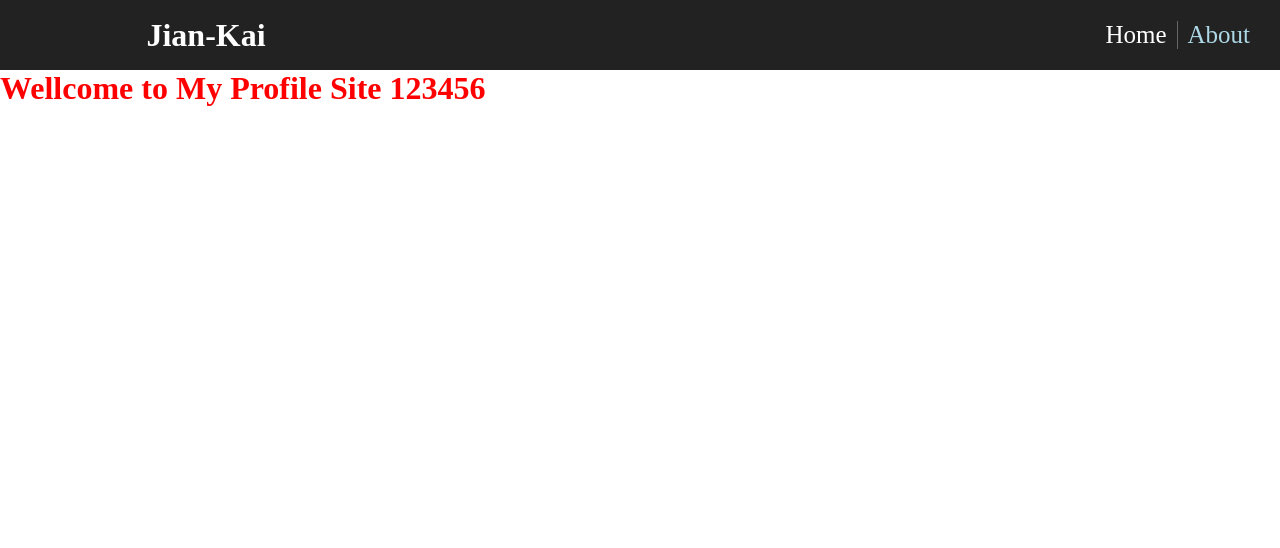
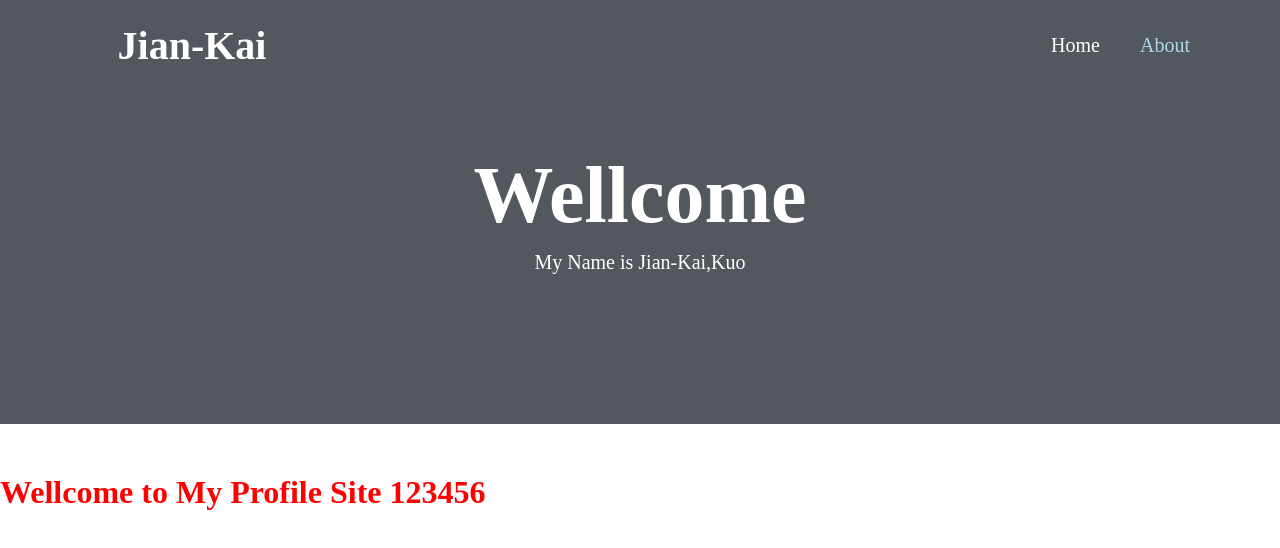
Before and after one commit to Jian-Kai/ProfileProject, a Next.js app: page /index in a window 1280 px wide. Shown: the top 548 px of the page. Built offline with nearby package versions, Linux system fonts and the light colour scheme.

Commit message:
fix style

```diff
--- a/components/Banner/index.tsx
+++ b/components/Banner/index.tsx
@@ -3,10 +3,12 @@ import style from './style.module.scss';
 
 interface I_Banner {
   backImg: string;
+  mainTitle: string;
+  subTitle?: string;
 }
 
 const Index: React.FC<I_Banner> = (props) => {
-  const { backImg } = props;
+  const { backImg, mainTitle, subTitle } = props;
 
   React.useEffect(() => {
     console.log(backImg);
@@ -14,7 +16,10 @@ const Index: React.FC<I_Banner> = (props) => {
   return (
     <header className={style.Banner} style={{ backgroundImage: `url(${backImg})` }}>
       <div className={style.Overlay}></div>
-      <div className={style.Container}></div>
+      <div className={style.Container}>
+        <h1 className="F80">{mainTitle}</h1>
+        <span className="F20">{subTitle}</span>
+      </div>
     </header>
   );
 };
--- a/components/Banner/style.module.scss
+++ b/components/Banner/style.module.scss
@@ -13,13 +13,26 @@
     left: 0;
     height: 100%;
     width: 100%;
-    background-color: #868e96;
+    background-color: #212529;
     opacity: 0.5;
   }
   .Container {
+    position: relative;
     width: 100%;
-    height: 300px;
+    padding: 150px 0;
     margin-right: auto;
     margin-left: auto;
+    z-index: 10;
+    > h1 {
+      text-align: center;
+      color: $white;
+      font-weight: 800;
+      margin-bottom: 10px;
+    }
+    > span {
+      display: block;
+      text-align: center;
+      color: $white;
+    }
   }
 }
--- a/components/NavBar/index.tsx
+++ b/components/NavBar/index.tsx
@@ -13,9 +13,9 @@ const Index: React.FC<I_NavBar> = (props) => {
   const { pathname } = useRouter();
 
   return (
-    <div className={style.NavBar}>
-      <h1 className={style.Title}>{title}</h1>
-      <div className={style.Bar}>
+    <nav className={style.NavBar}>
+      <h1 className={`${style.Title} F40`}>{title}</h1>
+      <div className={`${style.Bar} F20`}>
         {links.map((link, idx) => {
           const active = link.url === pathname ? style.active : '';
           return (
@@ -25,7 +25,7 @@ const Index: React.FC<I_NavBar> = (props) => {
           );
         })}
       </div>
-    </div>
+    </nav>
   );
 };
 
--- a/components/NavBar/style.module.scss
+++ b/components/NavBar/style.module.scss
@@ -1,13 +1,16 @@
 @import '@styles/variables.scss';
 
 .NavBar {
+  position: absolute;
+  z-index: 9333;
+  width: 100%;
   height: 70px;
-  background-color: $darkBackground;
+  background-color: transparent;
   display: grid;
   grid-template-columns: 30% 70%;
   grid-template-areas: 'grid-title grid-bar';
   align-items: center;
-  padding: 0 20px;
+  padding: 10px 0;
 }
 
 .Title {
@@ -20,16 +23,12 @@
   grid-area: grid-bar;
   display: flex;
   justify-content: flex-end;
-  font-size: 25px;
+  padding-right: 70px;
   > a {
     color: $linkColor;
-    padding: 0 10px;
-    border-right: 1px solid $borderColor;
+    padding: 10px 20px;
     &:hover {
       color: $white;
-    }
-    &:last-child {
-      border-right: 0;
     }
     &.active {
       color: $white;
--- a/next.config.js
+++ b/next.config.js
@@ -1,18 +1,18 @@
+const withImage = require('next-images');
 const path = require('path');
 
 const debug = process.env.NODE_ENV !== 'production';
 
-module.exports = {
-  async rewrites() {
-    return [
-      {
-        source: '/',
-        destination: '/index',
-      },
-    ];
-  },
+module.exports = withImage({
   sassOptions: {
     includePaths: [path.join(__dirname, 'styles')],
   },
+  exportPathMap: async function () {
+    return {
+      '/': { page: '/index' },
+      '/about': { page: '/about' },
+    };
+  },
+  trailingSlash: true,
   assetPrefix: !debug ? '/ProfileProject/' : '',
-};
+});
--- a/package.json
+++ b/package.json
@@ -32,6 +32,7 @@
     "eslint": "^7.6.0",
     "eslint-config-prettier": "^6.11.0",
     "eslint-plugin-react": "^7.20.5",
+    "next-images": "^1.4.1",
     "prettier": "^2.0.5",
     "typescript": "^3.9.7"
   }
--- a/pages/index/index.tsx
+++ b/pages/index/index.tsx
@@ -1,12 +1,15 @@
 import React from 'react';
 import style from '@styles/index/styles.module.scss';
 import NavBar from '@components/NavBar';
+import Banner from '@components/Banner';
 import links from '@public/links.json';
+import bannerImg from '@public/home-banner.jpg';
 
 const Index: React.FC = () => {
   return (
     <div>
       <NavBar title="Jian-Kai" links={links.links} />
+      <Banner backImg={bannerImg} mainTitle="Wellcome" subTitle="My Name is Jian-Kai,Kuo" />
       <h1 className={style.title}>Wellcome to My Profile Site 123456</h1>
     </div>
   );
--- /dev/null
+++ b/styles/color.scss
@@ -0,0 +1,15 @@
+.F80 {
+  font-size: 80px;
+}
+
+.F40 {
+  font-size: 40px;
+}
+
+.F20 {
+  font-size: 20px;
+}
+
+.F16 {
+  font-size: 16px;
+}
--- /dev/null
+++ b/styles/font-size.scss
@@ -0,0 +1,15 @@
+.F80 {
+  font-size: 80px;
+}
+
+.F40 {
+  font-size: 40px;
+}
+
+.F20 {
+  font-size: 20px;
+}
+
+.F16 {
+  font-size: 16px;
+}
--- a/styles/styles.scss
+++ b/styles/styles.scss
@@ -1,3 +1,7 @@
+@import '@styles/variables.scss';
+@import '@styles/font-size.scss';
+// @import '@styles/color.scss';
+
 * {
   margin: 0;
   padding: 0;
--- a/tsconfig.json
+++ b/tsconfig.json
@@ -25,5 +25,5 @@
     }
   },
   "exclude": ["node_modules"],
-  "include": ["**/*.ts", "**/*.tsx"]
+  "include": ["**/*.ts", "**/*.tsx", "types/*"]
 }
```
Also changed, not shown: 1 other file (tests, documents, lock files or other folders).
